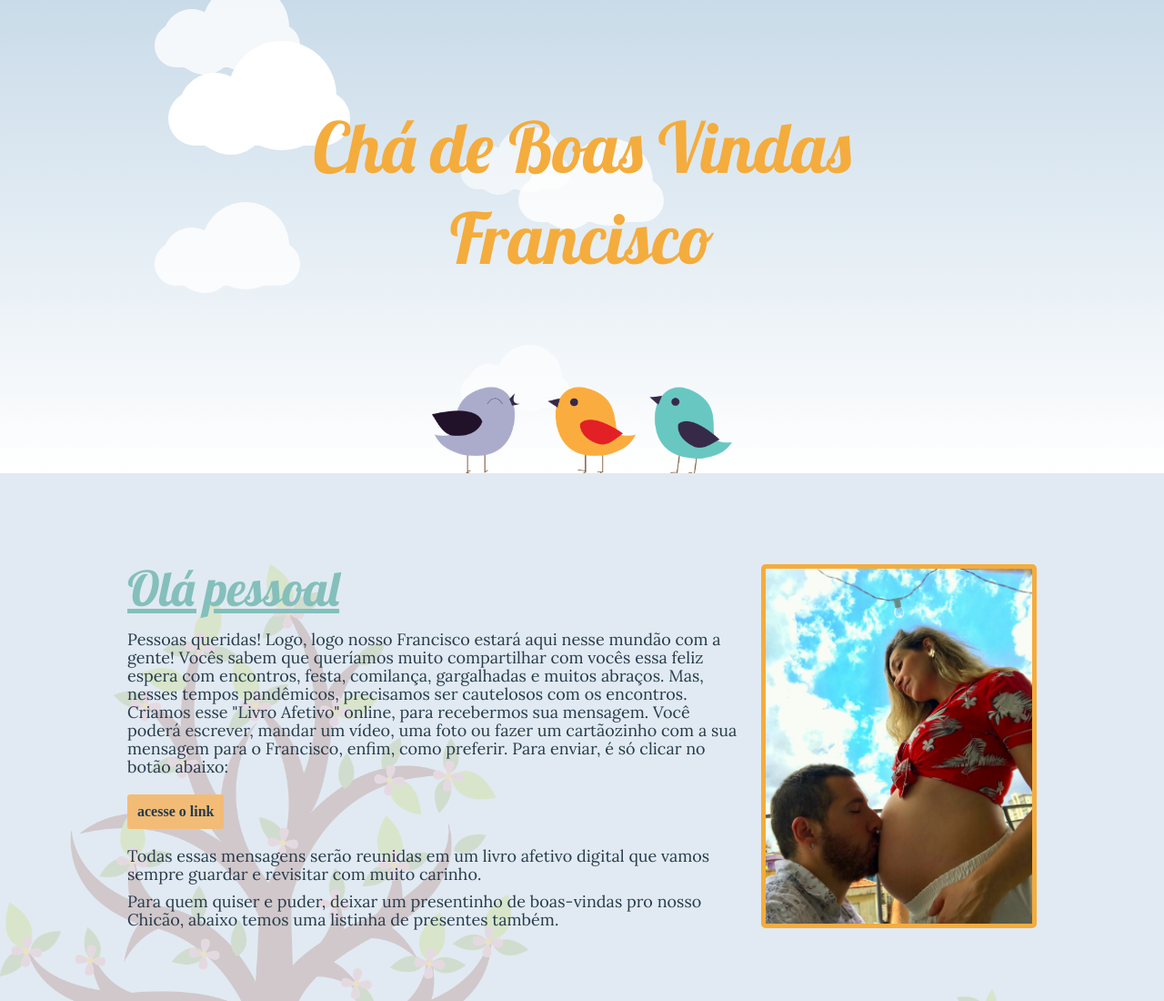
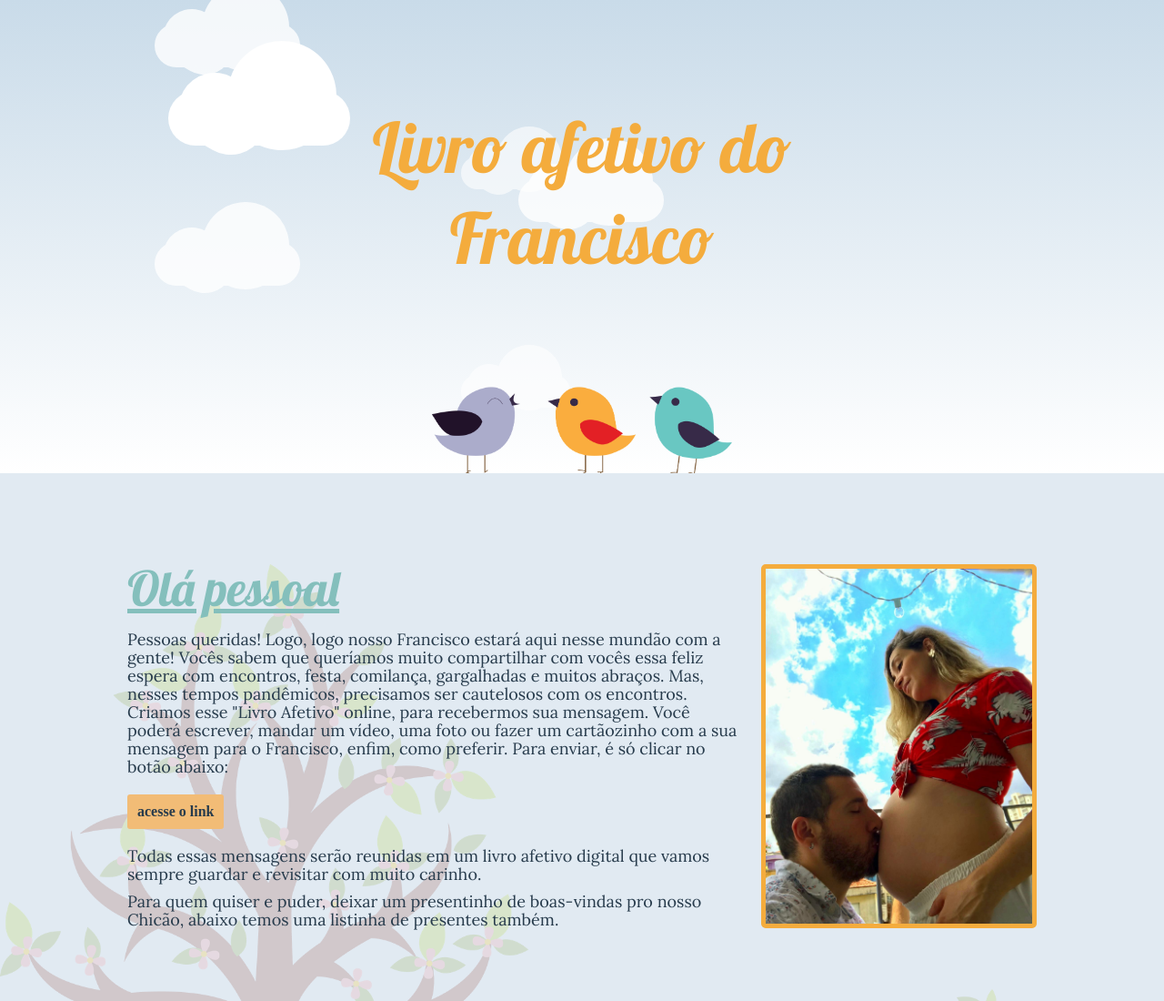
Before and after one commit to luisavilhena/francisco, a plain HTML site: page index.html in a window 1280 px wide. Shown: the top 1100 px of the page at 91% size. Drawn offline with Linux system fonts and the light colour scheme.

Commit message:
nome que muda

```diff
--- a/index.html
+++ b/index.html
@@ -29,7 +29,7 @@
 			<img src="src/passarinho.png">
 		</div>
 		<div class="texto">
-			<h1>Chá de Boas Vindas</h1>
+			<h1>Livro afetivo do</h1>
 			<h1>Francisco</h1>
 
 		</div>
```
